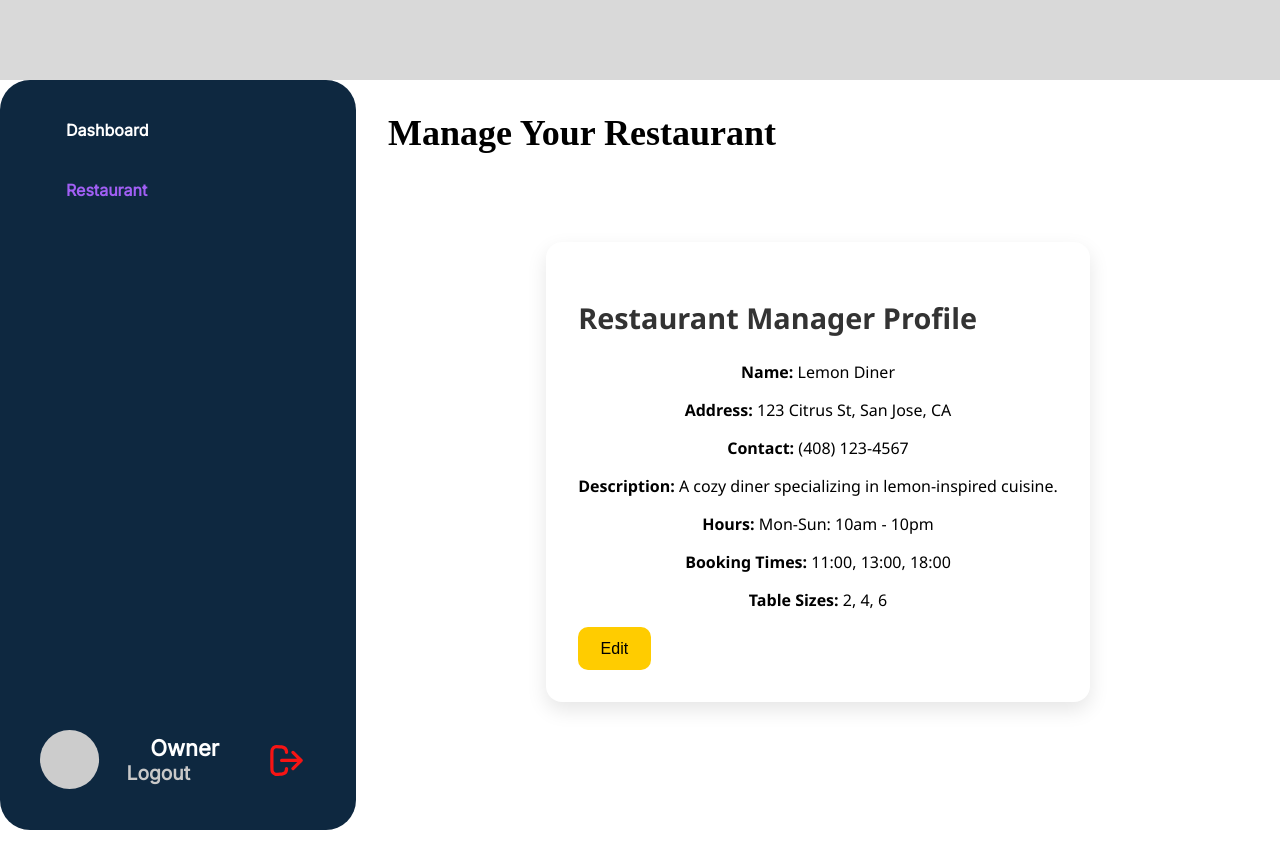
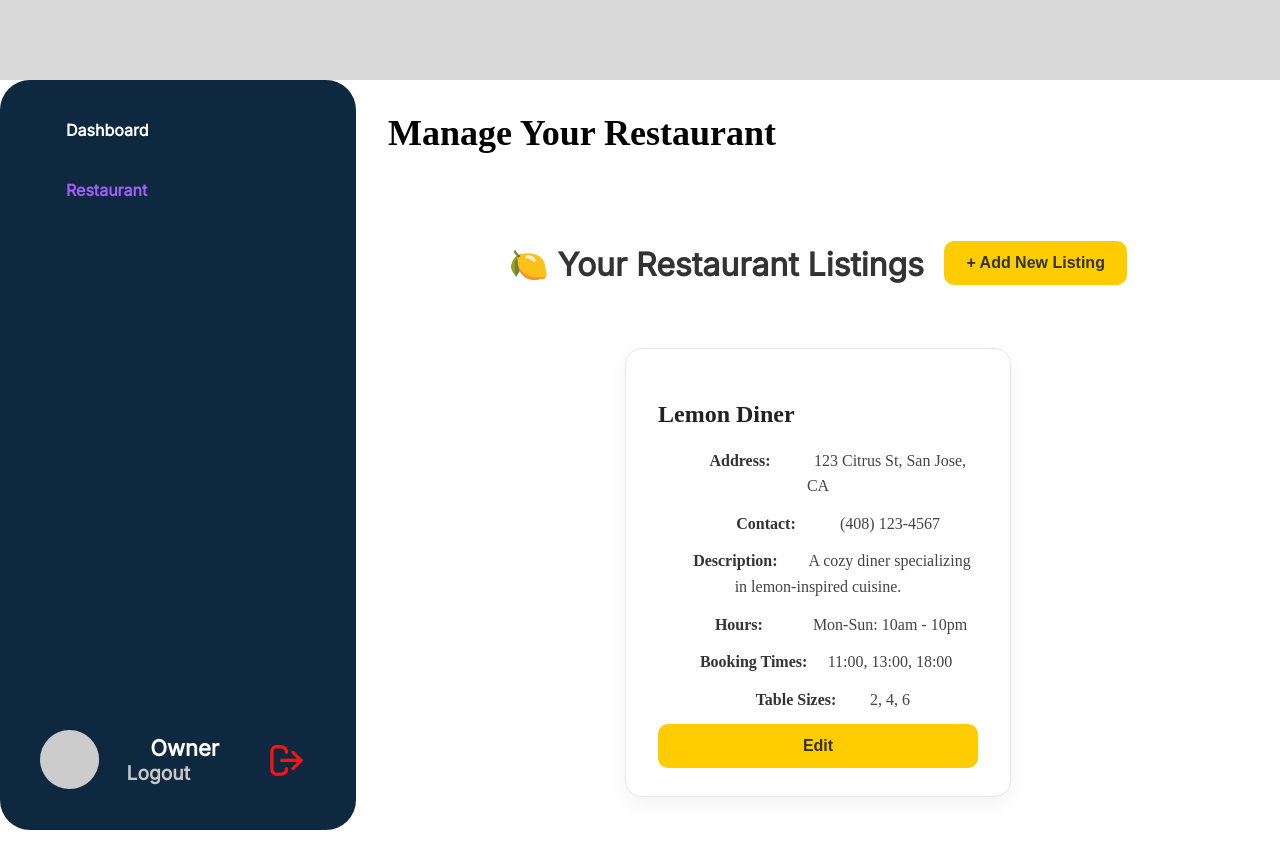
Before and after one commit to gopinathsjsu/team-project-20201-codecrafters, a React (Vite) app in the folder cmpe202project/: page /manager/restaurants in a window 1280 px wide. Shown: the top 868 px of the page. Built offline with nearby package versions, Linux system fonts and the light colour scheme.

Commit message:
add new restaurants listing and its style

```diff
--- a/cmpe202project/src/ManagerRest/RestaurantProfile.jsx
+++ b/cmpe202project/src/ManagerRest/RestaurantProfile.jsx
@@ -1,8 +1,10 @@
+
 import React, { useState } from "react";
 import "../styles/RestaurantProfile.css";
 
 const RestaurantProfile = () => {
-  const [restaurant, setRestaurant] = useState({
+  const [restaurants, setRestaurants] = useState([
+    {
       name: "Lemon Diner",
       address: "123 Citrus St, San Jose, CA",
       contact: "(408) 123-4567",
@@ -10,77 +12,212 @@ const RestaurantProfile = () => {
       hours: "Mon-Sun: 10am - 10pm",
       bookingTimes: "11:00, 13:00, 18:00",
       tableSizes: "2, 4, 6",
-    status: "Active",
+      photo: null,
+    },
+  ]);
+
+  const [showModal, setShowModal] = useState(false);
+  const [editingIndex, setEditingIndex] = useState(null);
+
+  const [newRestaurant, setNewRestaurant] = useState({
+    name: "",
+    address: "",
+    contact: "",
+    description: "",
+    hours: "",
+    bookingTimes: "",
+    tableSizes: "",
+    photo: null,
   });
 
-  const [photo, setPhoto] = useState(null);
-  const [isEditing, setIsEditing] = useState(false);
+  const [newPhoto, setNewPhoto] = useState(null);
 
-  const handleChange = (e) => {
-    setRestaurant({ ...restaurant, [e.target.name]: e.target.value });
+  const handleNewChange = (e) => {
+    setNewRestaurant({ ...newRestaurant, [e.target.name]: e.target.value });
   };
 
-  const handlePhotoChange = (e) => {
+  const handleNewPhotoChange = (e) => {
     const file = e.target.files[0];
     if (file) {
-      setPhoto(URL.createObjectURL(file));
+      const preview = URL.createObjectURL(file);
+      setNewRestaurant({ ...newRestaurant, photo: preview });
+      setNewPhoto(preview);
     }
   };
 
-  const handleSubmit = (e) => {
+  const handleNewSubmit = (e) => {
     e.preventDefault();
-    console.log("Updated restaurant:", restaurant);
-    setIsEditing(false);
+    setRestaurants([...restaurants, newRestaurant]);
+    setNewRestaurant({
+      name: "",
+      address: "",
+      contact: "",
+      description: "",
+      hours: "",
+      bookingTimes: "",
+      tableSizes: "",
+      photo: null,
+    });
+    setNewPhoto(null);
+    setShowModal(false);
+  };
+
+  const handleEditChange = (e) => {
+    const updated = [...restaurants];
+    updated[editingIndex][e.target.name] = e.target.value;
+    setRestaurants(updated);
+  };
+
+  const handleEditSubmit = (e) => {
+    e.preventDefault();
+    setEditingIndex(null);
   };
 
   return (
-    <div className="profile-container">
-      <div className="profile-card">
-        <h2 className="profile-title">Restaurant Manager Profile</h2>
-
-        {isEditing ? (
-          <form onSubmit={handleSubmit} className="profile-form">
-            <div className="form-section">
-              <h3>Basic Info</h3>
-              <div className="form-group"><label>Name</label><input type="text" name="name" value={restaurant.name} onChange={handleChange} /></div>
-              <div className="form-group"><label>Address</label><input type="text" name="address" value={restaurant.address} onChange={handleChange} /></div>
-              <div className="form-group"><label>Contact</label><input type="text" name="contact" value={restaurant.contact} onChange={handleChange} /></div>
+    <div className="restaurant-card-wrapper">
+      <div style={{ display: "flex", justifyContent: "center", alignItems: "center", gap: "20px", marginBottom: "20px" }}>
+        <h2 className="restaurant-title">🍋 Your Restaurant Listings</h2>
+        <button onClick={() => setShowModal(true)} className="edit-btn">+ Add New Listing</button>
       </div>
 
-            <div className="form-section">
-              <h3>Description</h3>
-              <div className="form-group"><label>Description</label><textarea name="description" value={restaurant.description} onChange={handleChange} rows={3} /></div>
+      <div className="restaurant-grid">
+        {restaurants.map((restaurant, index) => (
+          <div className="restaurant-card" key={index}>
+            {editingIndex === index ? (
+              <form onSubmit={handleEditSubmit}>
+                {["name", "address", "contact", "description", "hours", "bookingTimes", "tableSizes"].map((field) => (
+                  <div className="form-group" key={field}>
+                    <label className="form-label">{field.charAt(0).toUpperCase() + field.slice(1)}</label>
+                    {field === "description" ? (
+                      <textarea
+                        name={field}
+                        value={restaurant[field]}
+                        onChange={handleEditChange}
+                        className="form-input"
+                        rows={3}
+                      />
+                    ) : (
+                      <input
+                        type="text"
+                        name={field}
+                        value={restaurant[field]}
+                        onChange={handleEditChange}
+                        className="form-input"
+                      />
+                    )}
                   </div>
-
-            <div className="form-section">
-              <h3>Settings</h3>
-              <div className="form-group"><label>Hours</label><input type="text" name="hours" value={restaurant.hours} onChange={handleChange} /></div>
-              <div className="form-group"><label>Booking Times</label><input type="text" name="bookingTimes" value={restaurant.bookingTimes} onChange={handleChange} /></div>
-              <div className="form-group"><label>Table Sizes</label><input type="text" name="tableSizes" value={restaurant.tableSizes} onChange={handleChange} /></div>
+                ))}
+                {restaurant.photo ? (
+                  <div className="form-group">
+                    <label className="form-label">Current Photo</label>
+                    <img src={restaurant.photo} alt="Current" className="photo-preview" />
+                    <div style={{ marginTop: "0.5rem", display: "flex", gap: "10px" }}>
+                      <button
+                        type="button"
+                        className="edit-btn"
+                        onClick={() => {
+                          const updated = [...restaurants];
+                          updated[index].photo = null;
+                          setRestaurants(updated);
+                        }}
+                      >
+                        Remove
+                      </button>
+                      <label className="edit-btn" style={{ cursor: "pointer" }}>
+                        Replace
+                        <input
+                          type="file"
+                          accept="image/*"
+                          style={{ display: "none" }}
+                          onChange={(e) => {
+                            const file = e.target.files[0];
+                            if (file) {
+                              const updated = [...restaurants];
+                              updated[index].photo = URL.createObjectURL(file);
+                              setRestaurants(updated);
+                            }
+                          }}
+                        />
+                      </label>
                     </div>
-
+                  </div>
+                ) : (
                   <div className="form-group">
-              <label>Photo</label>
-              <input type="file" accept="image/*" onChange={handlePhotoChange} />
-              {photo && <img src={photo} alt="Preview" className="photo-preview" />}
+                    <label className="form-label">Add Photo</label>
+                    <input
+                      type="file"
+                      accept="image/*"
+                      className="form-input"
+                      onChange={(e) => {
+                        const file = e.target.files[0];
+                        if (file) {
+                          const updated = [...restaurants];
+                          updated[index].photo = URL.createObjectURL(file);
+                          setRestaurants(updated);
+                        }
+                      }}
+                    />
                   </div>
-
+                )}
                 <button type="submit" className="save-btn">Save</button>
               </form>
             ) : (
-          <div className="profile-display">
-            <p><strong>Name:</strong> {restaurant.name}</p>
+              <>
+                <h3>{restaurant.name}</h3>
                 <p><strong>Address:</strong> {restaurant.address}</p>
                 <p><strong>Contact:</strong> {restaurant.contact}</p>
                 <p><strong>Description:</strong> {restaurant.description}</p>
                 <p><strong>Hours:</strong> {restaurant.hours}</p>
                 <p><strong>Booking Times:</strong> {restaurant.bookingTimes}</p>
                 <p><strong>Table Sizes:</strong> {restaurant.tableSizes}</p>
-            {photo && <img src={photo} alt="Preview" className="photo-preview" />}
-            <button onClick={() => setIsEditing(true)} className="edit-btn">Edit</button>
+                {restaurant.photo && <img src={restaurant.photo} alt="Preview" className="photo-preview" />}
+                <button onClick={() => setEditingIndex(index)} className="edit-btn">Edit</button>
+              </>
+            )}
+          </div>
+        ))}
+      </div>
+
+      {showModal && (
+        <div className="modal-overlay">
+          <div className="modal">
+            <h3>Add New Restaurant Listing</h3>
+            <form onSubmit={handleNewSubmit}>
+              {["name", "address", "contact", "description", "hours", "bookingTimes", "tableSizes"].map((field) => (
+                <div className="form-group" key={field}>
+                  <label className="form-label">{field.charAt(0).toUpperCase() + field.slice(1)}</label>
+                  {field === "description" ? (
+                    <textarea
+                      name={field}
+                      value={newRestaurant[field]}
+                      onChange={handleNewChange}
+                      className="form-input"
+                      rows={3}
+                    />
+                  ) : (
+                    <input
+                      type="text"
+                      name={field}
+                      value={newRestaurant[field]}
+                      onChange={handleNewChange}
+                      className="form-input"
+                    />
+                  )}
+                </div>
+              ))}
+              <div className="form-group">
+                <label className="form-label">Photo</label>
+                <input type="file" accept="image/*" onChange={handleNewPhotoChange} className="form-input" />
+                {newPhoto && <img src={newPhoto} alt="Preview" className="photo-preview" />}
+              </div>
+              <div style={{ display: "flex", justifyContent: "space-between" }}>
+                <button type="submit" className="save-btn">Add</button>
+                <button onClick={() => setShowModal(false)} className="edit-btn">Cancel</button>
+              </div>
+            </form>
+          </div>
         </div>
       )}
-      </div>
     </div>
   );
 };
--- a/cmpe202project/src/styles/RestaurantProfile.css
+++ b/cmpe202project/src/styles/RestaurantProfile.css
@@ -1,11 +1,6 @@
-
+/* 🎨 Typography & Title */
 .restaurant-title {
-    font-family:
-    Inter,
-    -apple-system,
-    Roboto,
-    Helvetica,
-    sans-serif;
+  font-family: Inter, -apple-system, Roboto, Helvetica, sans-serif;
   font-size: 2rem;
   font-weight: 700;
   margin-bottom: 1.5rem;
@@ -13,11 +8,7 @@
   color: #333;
 }
 
-  .restaurant-info p {
-    margin-bottom: 0.75rem;
-    color: #444;
-  }
-
+/* 📄 Status Labels */
 .status-active {
   color: #16a34a;
 }
@@ -30,79 +21,162 @@
   color: #dc2626;
 }
 
+/* 📋 Form Fields */
 .form-group {
   margin-bottom: 1.25rem;
 }
 
-  .form-label {
+.form-label,
+.form-group label {
   display: block;
   font-weight: 600;
   margin-bottom: 0.5rem;
 }
 
-  .form-input {
+.form-input,
+.form-group input,
+.form-group textarea {
   width: 100%;
   padding: 0.75rem;
-    border: 1px solid #ffffff;
+  border: 1px solid #ccc;
   border-radius: 0.5rem;
   font-size: 1rem;
 }
 
+/* 📷 Photo Preview */
+.photo-preview {
+  width: 100%;
+  margin-top: 10px;
+  border-radius: 8px;
+}
+
+/* ✅ Buttons */
 .btn-edit,
-  .btn-save {
-    padding: 0.6rem 1.5rem;
-    background-color: #facc15;
+.btn-save,
+.save-btn,
+.edit-btn {
+  padding: 0.8rem 1.4rem;
+  background-color: #ffcc00;
   color: #333;
   border: none;
-    border-radius: 0.5rem;
+  border-radius: 10px;
   font-weight: 600;
+  font-size: 1rem;
   cursor: pointer;
   transition: background-color 0.3s;
 }
 
 .btn-edit:hover,
-  .btn-save:hover {
-    background-color: #eab308;
+.btn-save:hover,
+.save-btn:hover,
+.edit-btn:hover {
+  background-color: #e6b800;
 }
 
-  /* .restaurant-card-wrapper {
+/* 🧾 Page Wrapper */
+.restaurant-card-wrapper {
+  display: flex;
+  flex-direction: column;
+  align-items: center;
+  padding: 2rem;
+  width: 100%;
+  background-color: #ffffff;
+}
+
+/* 💡 Grid View for All Restaurants */
+.restaurant-grid {
+  display: flex;
+  flex-wrap: wrap;
+  justify-content: center;
+  gap: 2rem;
+  margin-top: 20px;
+  padding: 0 1rem;
+  width: 100%;
+}
+
+/* 📦 Individual Restaurant Card */
+.restaurant-card {
+  background-color: #ffffff;
+  border: 1px solid #e5e7eb;
+  border-radius: 1rem;
+  padding: 1.75rem 2rem;
+  box-shadow: 0 8px 20px rgba(0, 0, 0, 0.05);
+  width: 320px;
+  display: flex;
+  flex-direction: column;
+  gap: 0.75rem;
+  transition: transform 0.2s ease, box-shadow 0.2s ease;
+}
+
+.restaurant-card:hover {
+  transform: translateY(-2px);
+  box-shadow: 0 12px 24px rgba(0, 0, 0, 0.08);
+}
+
+.restaurant-card h3 {
+  font-size: 1.5rem;
+  font-weight: 700;
+  margin-bottom: 0.5rem;
+  color: #222;
+}
+
+.restaurant-card p {
+  margin: 0;
+  line-height: 1.6;
+  font-size: 1rem;
+  color: #444;
+}
+
+.restaurant-card strong {
+  display: inline-block;
+  width: 140px;
+  font-weight: 600;
+  color: #333;
+}
+
+/* 🪟 Modal Overlay & Box */
+.modal-overlay {
+  position: fixed;
+  top: 0;
+  left: 0;
+  right: 0;
+  bottom: 0;
+  background-color: rgba(0,0,0,0.6);
   display: flex;
   justify-content: center;
   align-items: center;
-    min-height: 100vh;
-    background: linear-gradient(to bottom right, #fffde7, #ffffff);
-    padding: 2rem;
-  } */
-
-  .restaurant-card {
-    background-color: #ffffff;
-    border: 1px solid #000000;
-    border-radius: 1rem;
-    padding: 2rem;
-    box-shadow: 0 8px 24px rgba(0, 0, 0, 0.06); /* Soft shadow */
-    max-width: 700px;
-    width: 100%;
+  z-index: 1000;
+  padding: 1rem;
 }
 
-  .restaurant-title {
-    font-size: 2rem;
-    font-weight: 700;
-    margin-bottom: 1.5rem;
-    text-align: center;
-    color: #333;
+.modal {
+  background: #fff;
+  padding: 2rem;
+  border-radius: 12px;
+  width: 100%;
+  max-width: 600px;
+  max-height: 90vh;
+  overflow-y: auto;
+  box-shadow: 0 10px 25px rgba(0,0,0,0.3);
 }
 
-  .restaurant-card-wrapper {
-    display: flex;
-    justify-content: center;
-    align-items: flex-start;
-    padding: 2rem;
-    width: 100%;
+/* Scrollbar for modal */
+.modal::-webkit-scrollbar {
+  width: 8px;
 }
 
+.modal::-webkit-scrollbar-thumb {
+  background-color: #ccc;
+  border-radius: 4px;
+}
 
-  /* Added style */
+/* 🧾 Text Info Display */
+.restaurant-info p {
+  margin-bottom: 0.75rem;
+  color: #444;
+}
 
+/* 🧱 Optional Profile Styling */
 .profile-container {
   max-width: 800px;
   margin: 2rem auto;
@@ -131,44 +205,3 @@
   color: #555;
   margin-bottom: 0.8rem;
 }
-
-  .form-group {
-    margin-bottom: 1rem;
-  }
-
-  .form-group label {
-    display: block;
-    font-weight: 500;
-    margin-bottom: 0.3rem;
-  }
-
-  .form-group input,
-  .form-group textarea {
-    width: 100%;
-    padding: 0.6rem;
-    border: 1px solid #ccc;
-    border-radius: 8px;
-    font-size: 1rem;
-  }
-
-  .photo-preview {
-    width: 100%;
-    margin-top: 10px;
-    border-radius: 8px;
-  }
-
-  .save-btn,
-  .edit-btn {
-    background: #ffcc00;
-    border: none;
-    padding: 0.8rem 1.4rem;
-    font-size: 1rem;
-    border-radius: 10px;
-    cursor: pointer;
-    transition: background 0.3s;
-  }
-
-  .save-btn:hover,
-  .edit-btn:hover {
-    background: #e6b800;
-  }
```
Lines whose indentation alone changed are shown as unchanged.
